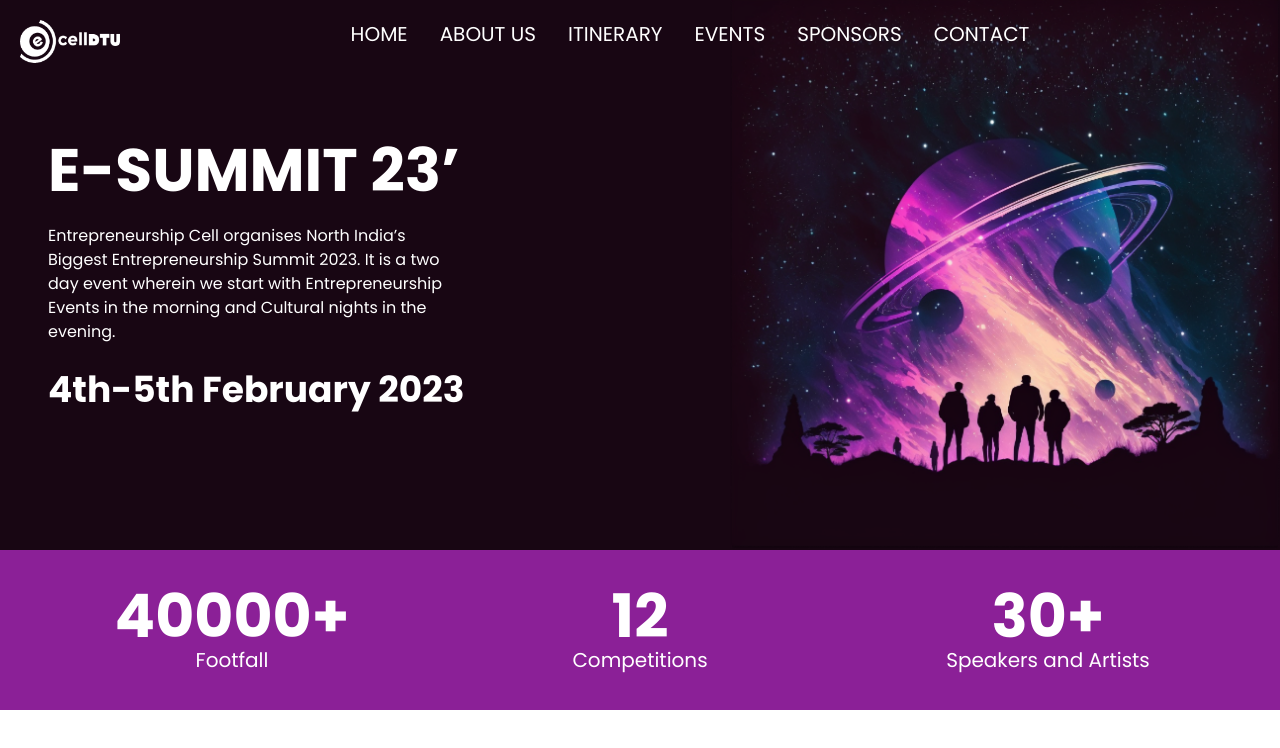
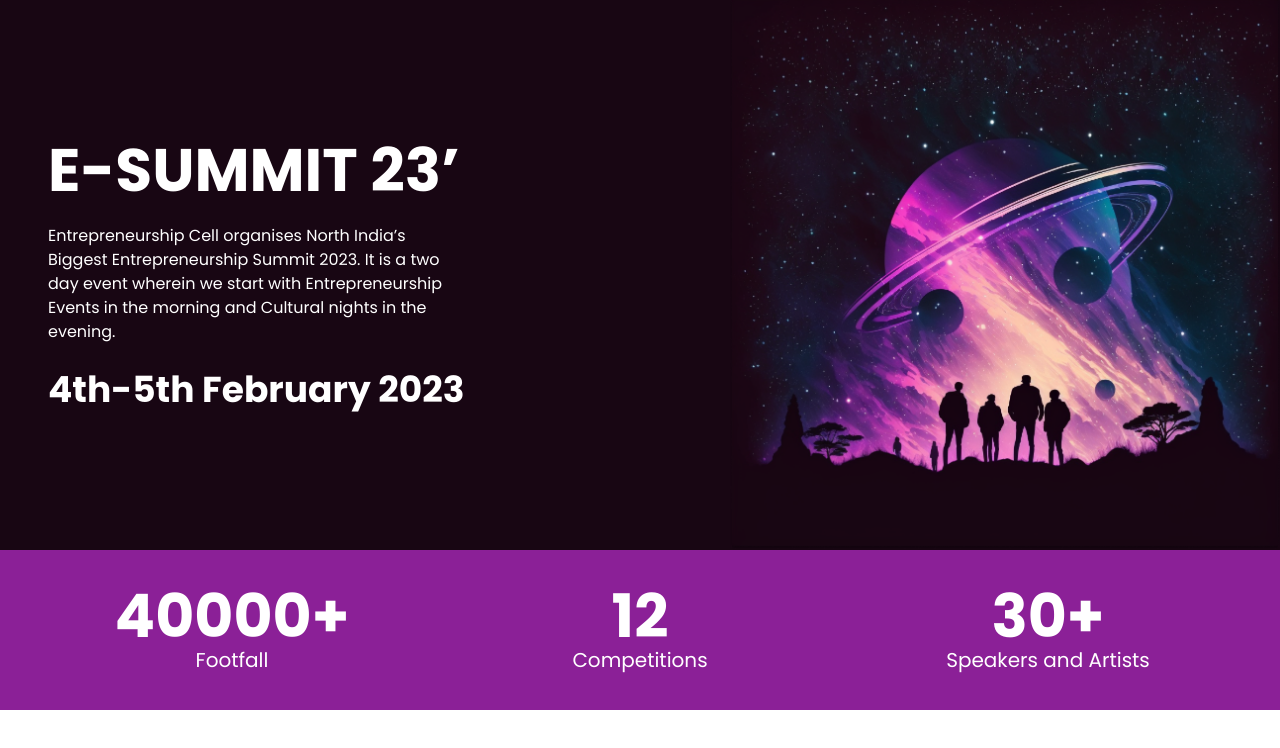
Before and after one commit to ecelldtu/esummit, a Next.js app: page /screens/home in a window 1280 px wide. Shown: the top 748 px of the page. Built offline with nearby package versions, Linux system fonts and the light colour scheme.

Commit message:
removed navbar from here

```diff
--- a/pages/screens/home.tsx
+++ b/pages/screens/home.tsx
@@ -1,10 +1,8 @@
 import React from "react";
-import Navbar from "../../components/Navbar";
 function Home() {
   return (
     <div className="w-full m-0">
       <div className="flex flex-row justify-between w-full">
-        <Navbar />
 
         <div className=" flex flex-col lg:h-[550px] transparent relative justify-between pl-12 pr-3">
           <div className="h-[150px] "></div>
```
